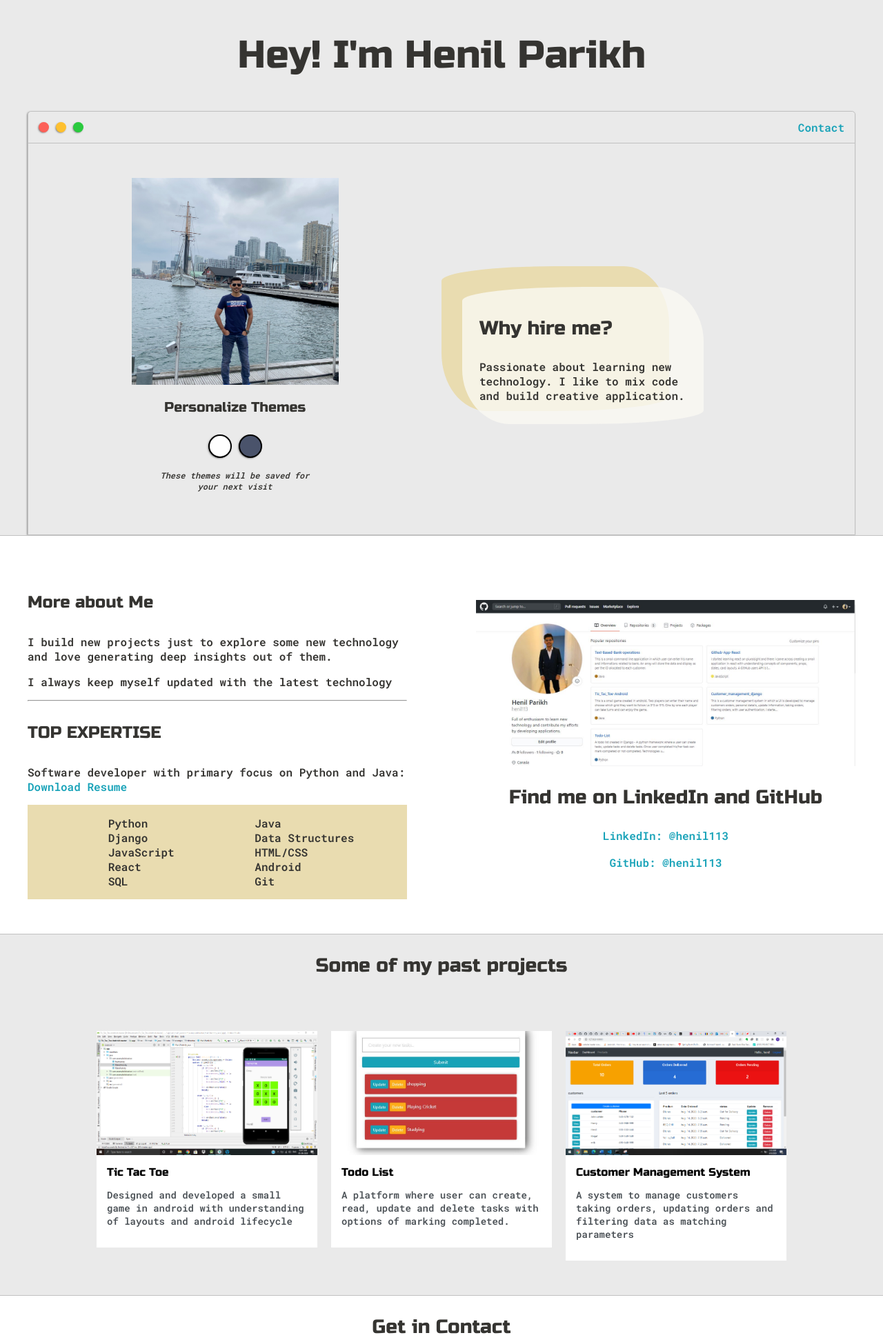
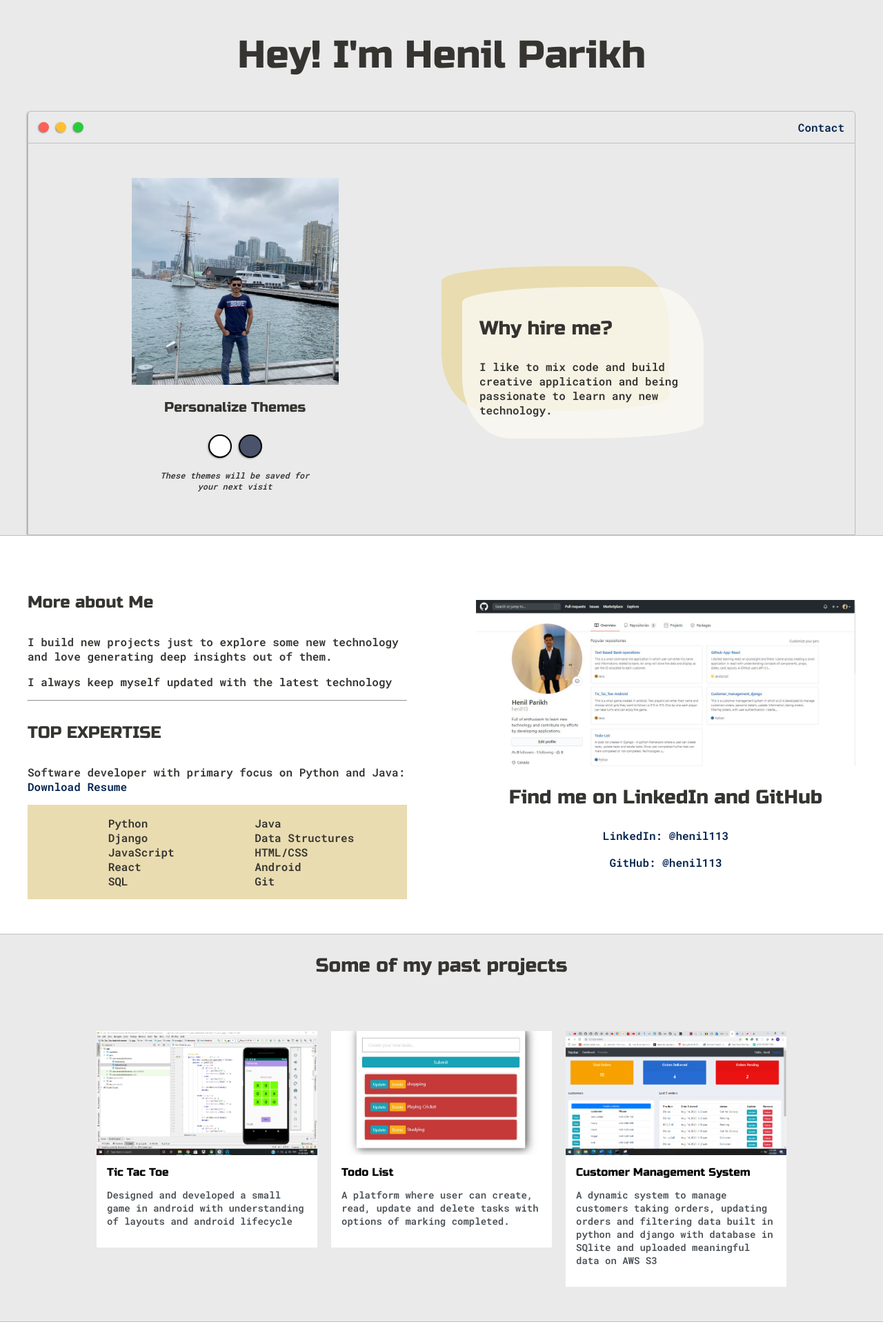
Before and after one commit to henil113/Portfolio-Website, a PHP site: page / in a window 1280 px wide. Shown: the top 1946 px of the page at 69% size. Run offline with PHP 8.4, Linux system fonts and the light colour scheme.

Commit message:
'commit'

```diff
--- a/default.css
+++ b/default.css
@@ -49,7 +49,7 @@ h6 { font-size: 16px;}
 a{
     text-decoration: none;
     font-family: 'Roboto Mono', monospace;;
-    color:#17a2b8
+    color:#01224d;
 }
 
 ul{
@@ -296,8 +296,6 @@ font-size: 14px;
 
         border-width:5px;
     }
-
-
 .about-wrap{
         display: grid;
         grid-template-columns: repeat(auto-fit, minmax(320px, 1fr));
--- a/home.html
+++ b/home.html
@@ -49,7 +49,7 @@
                         <div id ='shadow'>
                             <div id= "text-preview" >
                                 <h3>Why hire me?</h3>
-                                <p>Passionate about learning new technology. I like to mix code and build creative application.</p>
+                                <p>I like to mix code and build creative application and being passionate to learn any new technology.</p>
                             </div>
                         </div>
                     </div>
@@ -130,7 +130,7 @@
                             <img class="imgthumb" src="images/Screenshot (110).png">
                             <div class="postOverview">
                                 <h6 class="post-title">Customer Management System</h6>
-                                <p class="intro">A system to manage customers taking orders, updating orders and filtering data as matching parameters</p>
+                                <p class="intro">A dynamic system to manage customers taking orders, updating orders and filtering data built in python and django with database in SQlite and uploaded meaningful data on AWS S3</p>
 
                             </div>
                         </div>
```
Also changed, not shown: indigo.css (+5 -3 lines).
